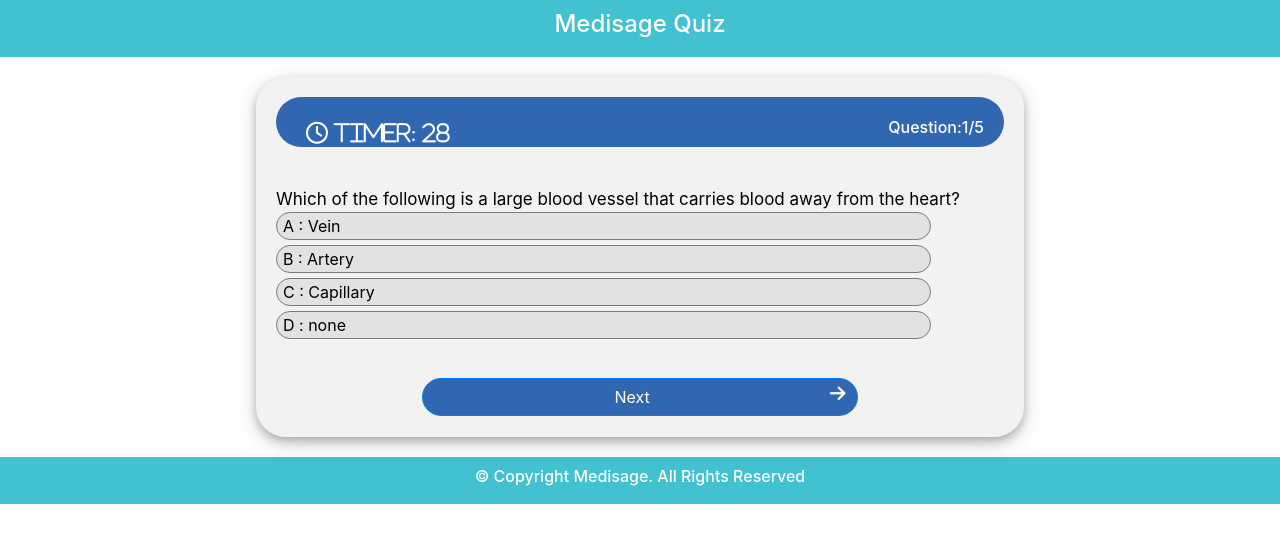
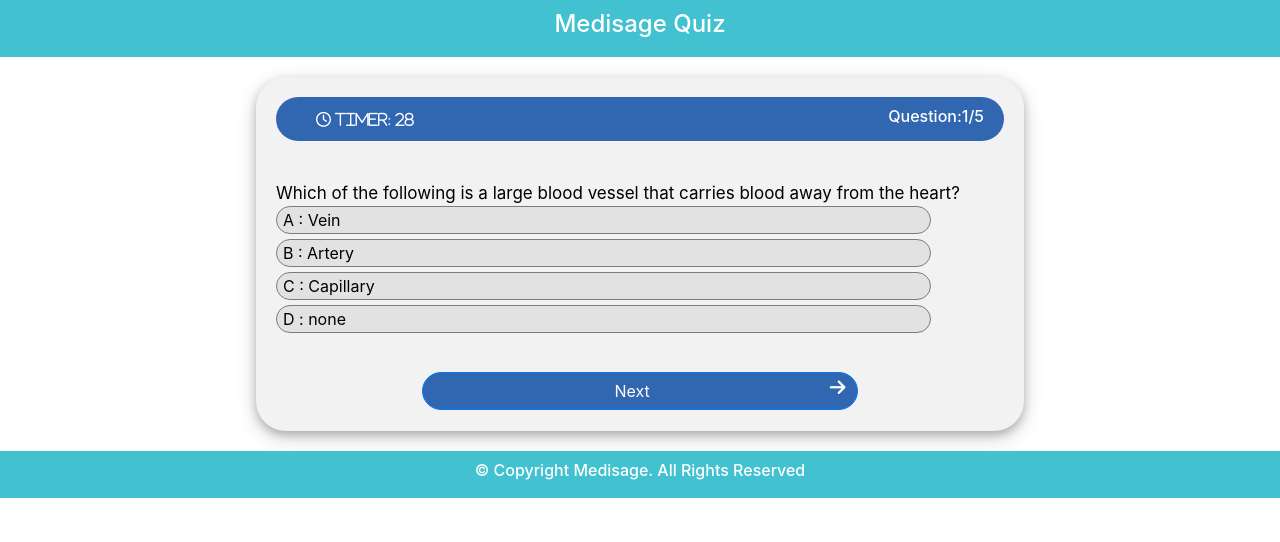
Before and after one commit to 1305-shivanijha/quizy, a plain HTML site: page index.html in a window 1280 px wide. Both pictures are taken after a click on the button "Start". Drawn offline with nearby package versions, Linux system fonts and the light colour scheme.

Commit message:
Update index.html

```diff
--- a/index.html
+++ b/index.html
@@ -63,7 +63,6 @@ width:50%;}
    }
 .inline-time{
    background-color:#3167B1;
-    padding-top: 5px;
     width:100%;
     border-radius:40px;
     color:white;}
@@ -218,10 +217,10 @@ color:black;
 
 
 <div class="inline-time">
-<div id="question-num" style="float:right;font-size:12px; margin-top:16px;padding-right:20px;"></div>
+<div id="question-num" style="float:right;font-size:12px; margin-top:10px;padding-right:20px;"></div>
 
-        <p style="color:white;padding-top:20px;">
-<i class="fa fa-clock-o" style="font-size:22px;color:white;padding-left:30px;">
+        <p style="color:white;padding:10px;">
+<i class="fa fa-clock-o" style="font-size:15px;color:white;padding-left:30px;">
 Timer:
           <span class="game-timer">15</span>
           </i>
```
